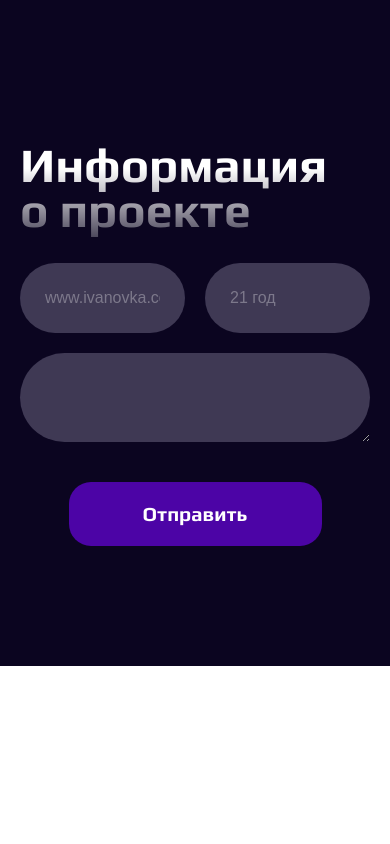
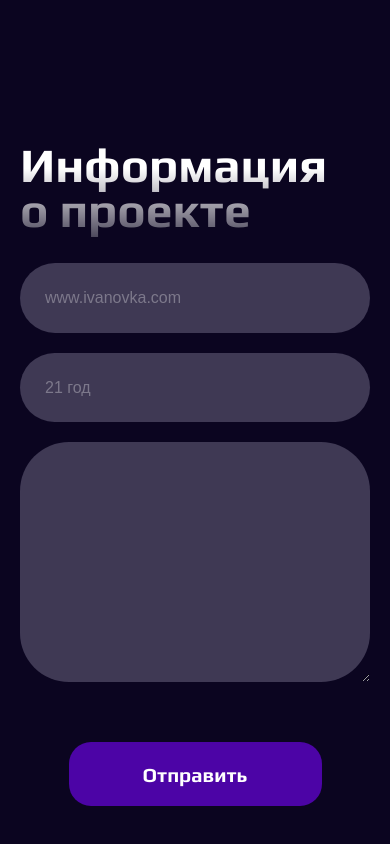
Before and after one commit to JulieBenchuk/web-studio, a Next.js app: page /questionnaire in a window 390 px wide. Shown: the part 1343-2187 px from the top of the page. Before the commit the page ends 2009 px from the top, so only its background shows below. Built offline with nearby package versions, Linux system fonts and the light colour scheme.

Commit message:
feat: added projectInfo (mobile version)

```diff
--- a/src/styles/components/questionnaireForm.module.scss
+++ b/src/styles/components/questionnaireForm.module.scss
@@ -123,7 +123,10 @@
             width: 100%;
             justify-content: start;
             column-gap: 20px;
-
+          }
+          @media(max-width: 966px) {
+            flex-direction: column;
+            row-gap: 20px;
           }
 
 
@@ -178,8 +181,13 @@
 
             textarea {
               min-width: 854px;
+              min-height: 265px;
               @media(max-width: 1439px) {
                 min-width: 100%;
+                min-height: 300px;
+              }
+              @media(max-width: 966px) {
+                min-height: 240px;
               }
             }
           }
@@ -192,6 +200,10 @@
           @media(max-width: 1439px) {
             width: 100%;
             margin-top: 20px;
+          }
+          @media(max-width: 966px) {
+            width: 100%;
+            margin-top: 40px;
 
           }
 
```
